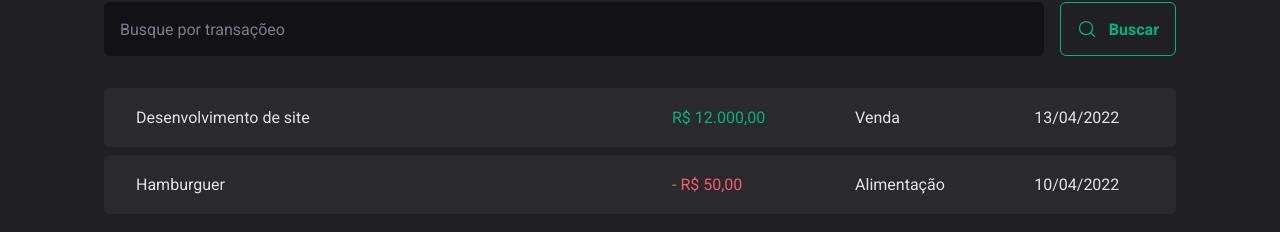
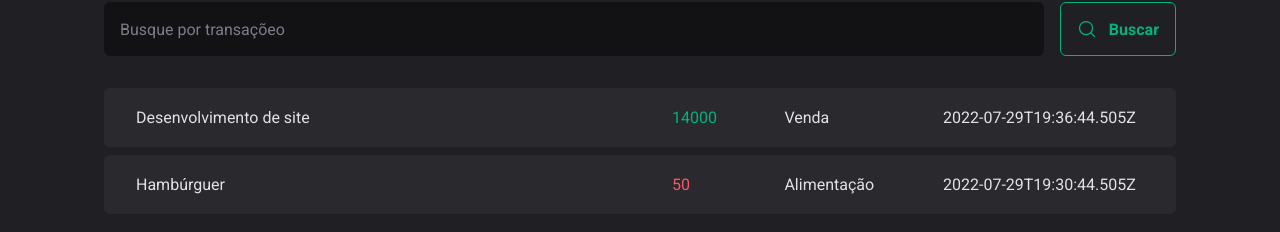
Before and after one commit to jasbes/dtmoney-v2, a React (Vite) app: page / in a window 1280 px wide. Shown: the part 272-504 px from the top of the page. Built offline with nearby package versions, Linux system fonts and the light colour scheme; data requests are answered from the project's data file.

Commit message:
Load transactions from json-server

```diff
--- a/src/pages/Transactions/components/SearchForm/index.tsx
+++ b/src/pages/Transactions/components/SearchForm/index.tsx
@@ -1,7 +1,7 @@
 import { MagnifyingGlass } from 'phosphor-react'
 import { SearchFormContainer } from './styles'
 
-export function SeacrhForm() {
+export function SearchForm() {
   return (
     <SearchFormContainer>
       <input type="search" placeholder="Busque por transaçõeo" />
--- a/src/pages/Transactions/index.tsx
+++ b/src/pages/Transactions/index.tsx
@@ -1,37 +1,53 @@
 import { Header } from '../../components/Header'
 import { Summary } from '../../components/Summary'
-import { SeacrhForm } from './components/SearchForm'
+import { SearchForm } from './components/SearchForm'
 import {
   PriceHighlight,
   TransactionsContainer,
-  TransactionsTable
+  TransactionsTable,
 } from './styles'
+import { useEffect, useState } from 'react'
+
+interface Transaction {
+  id: number
+  description: string
+  type: 'income' | 'outcome'
+  category: string
+  price: number
+  createdAt: string
+}
 
 export function Transactions() {
+  const [transactions, setTransactions] = useState<Transaction[]>([])
+  async function loadTransaction() {
+    const response = await fetch('http://localhost:3000/transactions')
+    const data = await response.json()
+
+    setTransactions(data)
+  }
+  useEffect(() => {
+    loadTransaction()
+  }, [])
   return (
     <div>
       <Header />
       <Summary />
       <TransactionsContainer>
-        <SeacrhForm />
+        <SearchForm />
         <TransactionsTable>
           <tbody>
-            <tr>
-              <td width="50%">Desenvolvimento de site</td>
-              <td>
-                <PriceHighlight variant="income">R$ 12.000,00</PriceHighlight>
-              </td>
-              <td>Venda</td>
-              <td>13/04/2022</td>
-            </tr>
-            <tr>
-              <td width="50%">Hamburguer</td>
-              <td>
-                <PriceHighlight variant="outcome">- R$ 50,00</PriceHighlight>
-              </td>
-              <td>Alimentação</td>
-              <td>10/04/2022</td>
-            </tr>
+            {transactions.map(transaction => (
+              <tr key={transaction.id}>
+                <td width="50%">{transaction.description}</td>
+                <td>
+                  <PriceHighlight variant={transaction.type}>
+                    {transaction.price}
+                  </PriceHighlight>
+                </td>
+                <td>{transaction.category}</td>
+                <td>{transaction.createdAt}</td>
+              </tr>
+            ))}
           </tbody>
         </TransactionsTable>
       </TransactionsContainer>
--- a/src/styles/globals.ts
+++ b/src/styles/globals.ts
@@ -1,4 +1,4 @@
-import {createGlobalStyle} from "styled-components";
+import { createGlobalStyle } from 'styled-components'
 
 export const GlobalStyle = createGlobalStyle`
   * {
@@ -22,4 +22,4 @@
   body, input, textarea, button {
     font: 400 1rem Roboto, sans-serif;
   }
-`;
+`
```
Also changed, not shown: .prettierrc.json (added).
